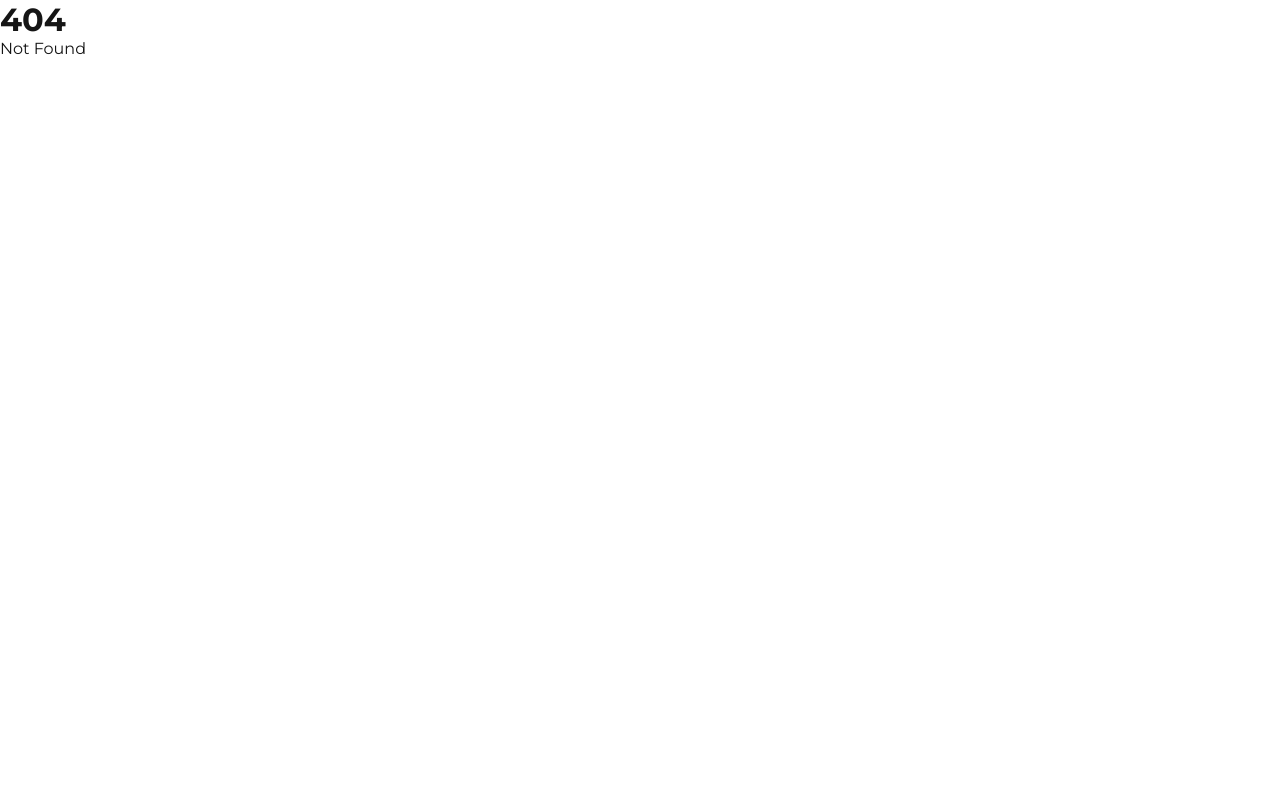
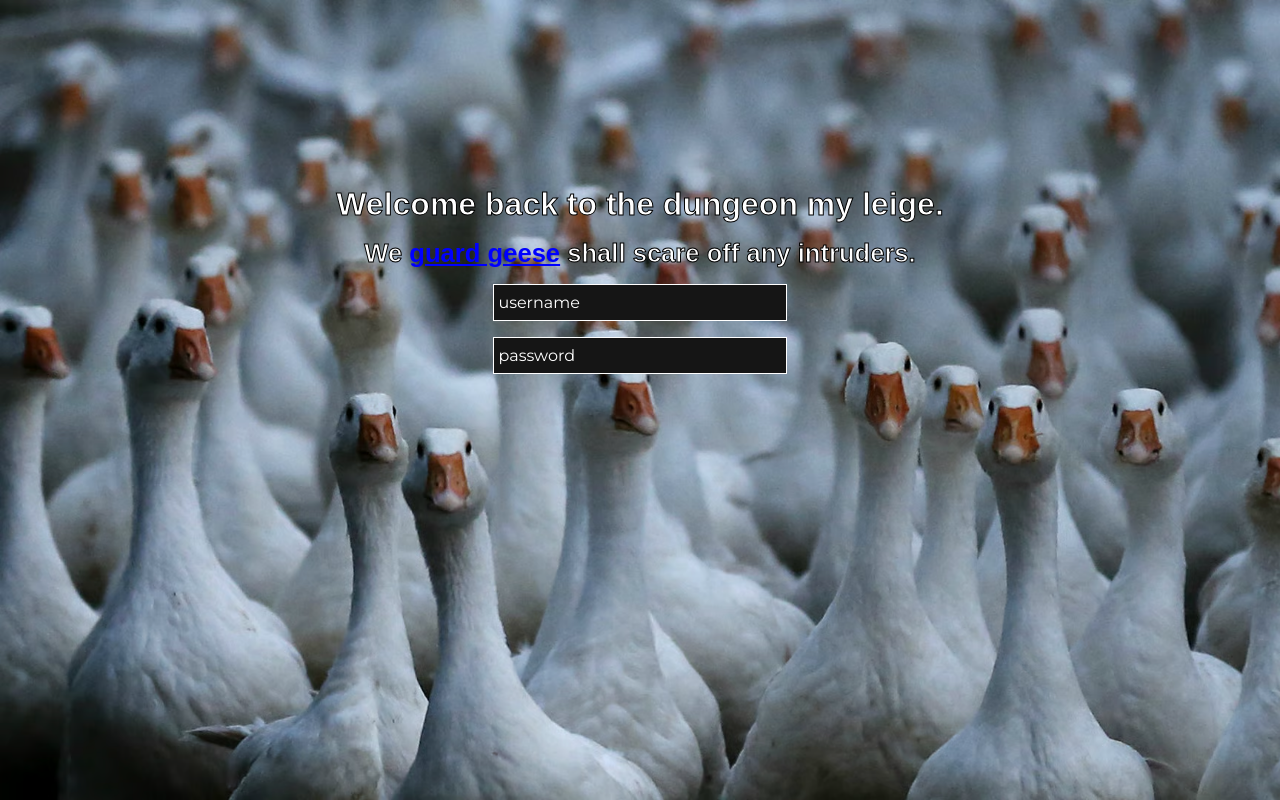
Before and after one commit to maksiksq/ohthatsuseful, a SvelteKit app: page /auth in a window 1280 px wide. Before the commit this address had no page. Built offline with nearby package versions, Linux system fonts and the light colour scheme; a web font is replaced by a local one.

Commit message:
feat: goose auth page

```diff
--- /dev/null
+++ b/src/routes/auth/+page.svelte
@@ -0,0 +1,69 @@
+<script>
+</script>
+
+<main>
+    <p class="dungeon">Welcome back to the dungeon my leige.</p>
+    <p class="dungeon-2">We <a href="https://en.wikipedia.org/wiki/Guard_goose" title="this is an actual thing I kid you not">guard geese</a> shall scare off any intruders.</p>
+    <form method="POST" action="/auth/login">
+        <input type="text" name="username" placeholder="username">
+        <input type="password" name="password" placeholder="password">
+    </form>
+<!--    <p>{form.threat}</p>-->
+</main>
+
+<style>
+    main {
+        display: flex;
+        flex-direction: column;
+        justify-content: center;
+        align-items: center;
+        gap: 1rem;
+
+        background-image: url("/img/geese.avif");
+        background-size: cover;
+
+        width: 100vw;
+        height: 100vh;
+
+        & .dungeon {
+            font-size: 2rem;
+            color: white;
+            font-weight: bold;
+            font-family: 'Rozanova', sans-serif;
+            -webkit-text-stroke: 1px black;
+        }
+
+        & .dungeon-2 {
+            color: white;
+            font-size: 1.6rem;
+            font-weight: bold;
+            font-family: 'Rozanova', sans-serif;
+            -webkit-text-stroke: 1px black;
+
+            & a {
+                color: blue;
+                text-decoration: underline;
+                -webkit-text-stroke: 0 black;
+            }
+        }
+
+        & form {
+            margin-bottom: 30vh;
+
+            display: flex;
+            flex-direction: column;
+            gap: 1rem;
+
+            & input {
+                all: unset;
+                background-color: #151515;
+                border: white 1px solid;
+                padding: 0.5rem 6rem 0.5rem 0.3rem;
+            }
+
+            & input::placeholder {
+                color: white;
+            }
+        }
+    }
+</style>
```
Also changed, not shown: src/routes/admin/+page.svelte (added, +9 -0 lines), static/img/geese.avif (added).
